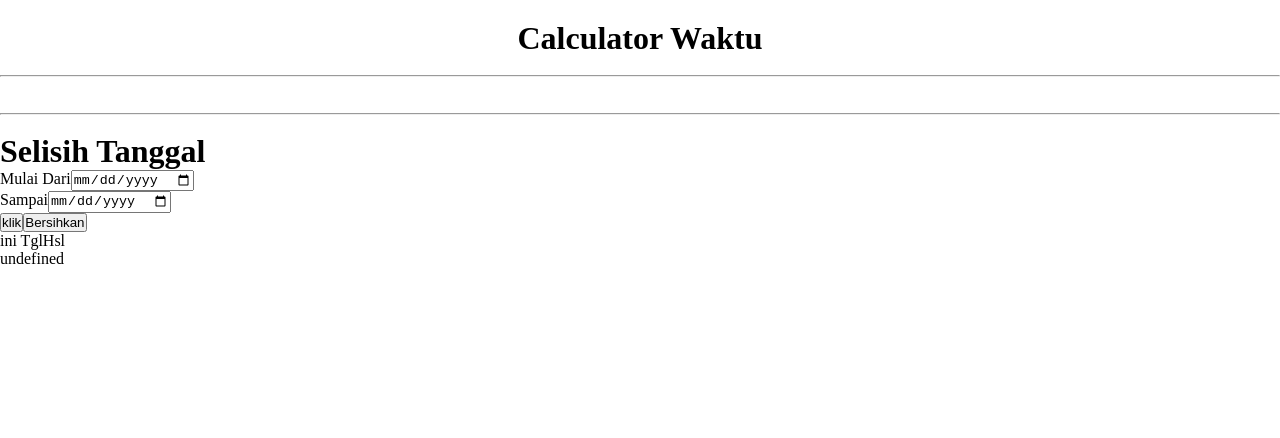
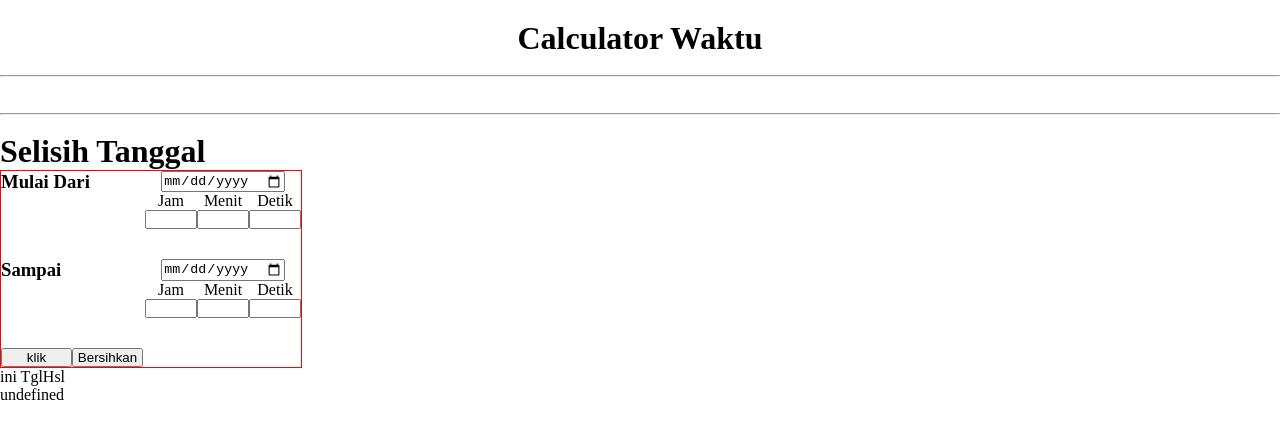
Before and after one commit to yasashi23/Project-nextjs, a Next.js app: page / in a window 1280 px wide. Shown: the top 438 px of the page. Built offline with nearby package versions, Linux system fonts and the light colour scheme.

Commit message:
up 8/4 17:53

```diff
--- a/components/Selisih-tgl/tglS.js
+++ b/components/Selisih-tgl/tglS.js
@@ -18,7 +18,7 @@ export default function TglS() {
 
 
     // HANDLE
-    function handleM(e){
+    function handleMu(e){
         const dat = e.target.value
         setMulai(dat)
     }
@@ -26,45 +26,189 @@ export default function TglS() {
         const dat = e.target.value
         setSampai(dat)
     }
-    // function
+    // function send and delete
     function mintaDat() {
     setHasil({mulai,sampai})
-
     }
     function cleanDat() {
         console.log('aman')
     }
-    // LOOP
+    // FUNCTION FOR HANDLE JAM
+        // HANDLE untuk mmulai
+        function handleJ(e) {
+            let dat = e.target.value
+                setJamVal(dat)
+        }
+        function handleM(e){
+            setMenitVal(e.target.value)
+        }
+        function handleD(e){
+            setDetikVal(e.target.value)
+        }
+
+        // HANDLE untuk yang sampai
+        function handleJs(e) {
+            let dat = e.target.value
+                setJamValS(dat)
+        }
+        function handleMs(e){
+            setMenitValS(e.target.value)
+        }
+        function handleDs(e){
+            setDetikValS(e.target.value)
+        }
+    // FUNCTION FOR CEK
+         function cekJam(i) {
+        if(i > 23 || i.length > 2) {
+            setJamVal("23")
+            return "23"
+        }else{
+            return i
+        }
+    }
+
+    function cekMenit(i) {
+        if(i > 59 || i.length > 2) {
+            setMenitVal("59")
+            return "59"
+        }else{
+            return i
+        }
+    }
+
+    function cekDetik(i){
+        if(i > 59 || i.length > 2) {
+            setDetikVal("59")
+            return "59"
+        }else{
+            return i
+        }
+    }
+
+    // FUNCTION UNTUK YANG SAMPAI
+    function cekJamS(i) {
+        if(i > 23 || i.length > 2) {
+            setJamValS("23")
+            return "23"
+        }else{
+            return i
+        }
+    }
+
+    function cekMenitS(i) {
+        if(i > 59 || i.length > 2) {
+            setMenitValS("59")
+            return "59"
+        }else{
+            return i
+        }
+    }
+
+    function cekDetikS(i){
+        if(i > 59 || i.length > 2) {
+            setDetikValS("59")
+            return "59"
+        }else{
+            return i
+        }
+    }
+
+
+    // LOOP date
     const sls = ["Mulai Dari", "Sampai"]
     const val = [mulai,sampai]
-    const setVal = [handleM,handleS]
+    const setVal = [handleMu,handleS]
     // loop name time
-    const tm = ["Jam","Menit","Detik"]
+    const tm = ["Jam","Menit","Detik",]
     const tmS = ["JamS","MenitS","DetikS"]
-    const tmH = []
+    const changeM = [handleJ,handleM,handleD]
+    const changeS = [handleJs,handleMs,handleDs]
+    const cekJamM = [cekJam(setJam),cekMenit(setMenit),cekDetik(setDetik)]
+    const cekJamSa = [cekJamS(setJamS),cekMenitS(setMenitS),cekDetikS(setDetikS)]
+    const setM = [setJam,setMenit,setDetik]
+    const setMS = [setJamS,setMenitS,setDetikS]
+    const minM = ["0","0","0"]
+    const maxM = ["24","59","59"]
     //
 
   return (
     <Mycontain>
         <h1>Selisih Tanggal</h1>
         <div className="form">
-            {sls.map((e,i) => (
-                <div className="inp">
-                    <label htmlFor="" className="lbl">{e}</label>
-                    <input type="date" name="" id="" value={val[i]} onChange={setVal[i]}/>
-                    <div className="time">
-                        <div className="inp2">
+        <div className="cont-inp">
+            <h3>{sls[0]}</h3>
+            <div className="inputan">
+                <div className="inp date">
+                    <label htmlFor={sls[0]}></label>
+                    <input type="date" name={sls[0]} id={sls[0]} value={val[0]} onChange={setVal[0]}/>
+                </div>
+                <div className="inp-time">
+                    {tm.map((e,i) => (
+                        <div className="input-tm">
+                            <label htmlFor={e}>{e}</label>
+                            <input type="number" name={e} id={e} value={cekJamM[i]} onChange={changeM[i]} min={minM[i]} max={maxM[i]}/>
+                        </div>
+                    ))}
+                </div>
 
+            </div>
+        </div>
+        <div className="cont-inp">
+            <h3>{sls[1]}</h3>
+            <div className="inputan">
+                <div className="inp date">
+                    <label htmlFor={sls[1]}></label>
+                    <input type="date" name={sls[1]} id={sls[1]} value={val[1]} onChange={setVal[1]}/>
+                </div>
+                <div className="inp-time">
+                    {tmS.map((e,i) => (
+                        <div className="input-tm">
+                            <label htmlFor={e}>{tm[i]}</label>
+                            <input type="number" name={e} id={e} value={cekJamSa[i]} onChange={changeS[i]} min={minM[i]} max={maxM[i]}/>
                         </div>
-                    </div>
+                    ))}
                 </div>
-            ))}
+            </div>
         </div>
+        <div className="btn">
         <button onClick={mintaDat}>klik</button>
         <button onClick={cleanDat}>Bersihkan</button>
+
+        </div>
+        </div>
         <TglHsl data={hasil}/>
     </Mycontain>
   )
 }
 
-const Mycontain = styled.div``
+const Mycontain = styled.div`
+.form{
+    display:flex;
+    flex-direction:column;
+    justify-content:space-between;
+    gap:30px;
+    border:1px solid red;
+    width:300px;
+    button{
+        width:71px;
+    }
+    .cont-inp{
+        display:flex;
+        justify-content:space-between;
+        .inputan {
+            display:flex;
+            flex-direction:column;
+            align-items:center;
+            .inp-time{
+                display:flex;
+                .input-tm{
+                    display:flex;
+                    flex-direction:column;
+                    align-items:center;
+                }
+            }
+        }
+    }
+}
+
+`
```
